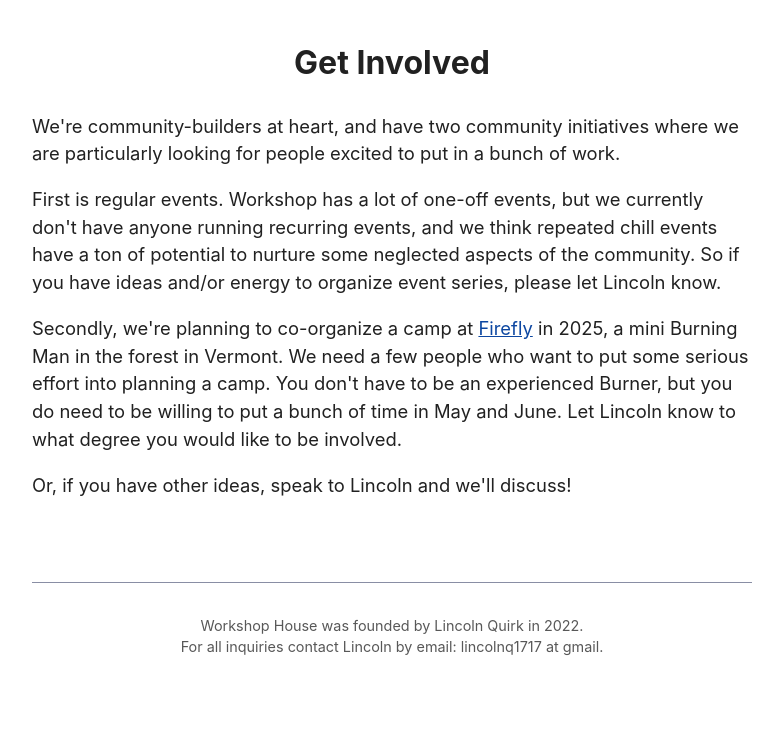
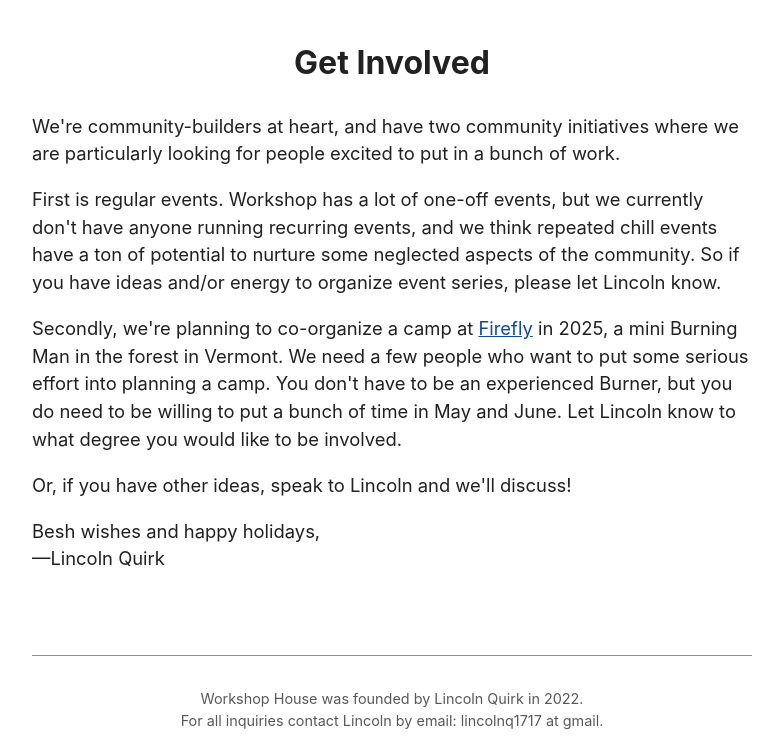
Before and after one commit to workshophousedc/workshophousedc.github.io, a plain HTML site: page newsletter/2024-12.html in a window 1280 px wide. Shown: the part 1265-2020 px from the top of the page, without its empty margins (248-1031 px from the left). Before the commit the page ends 1947 px from the top, so only its background shows below. Drawn offline with Linux system fonts and the light colour scheme.

Commit message:
sign newsletter

```diff
--- a/newsletter/2024-12.html
+++ b/newsletter/2024-12.html
@@ -120,6 +120,10 @@ you would like to be involved.
 
 <p>Or, if you have other ideas, speak to Lincoln and we'll discuss!</p>
 
+<p>Besh wishes and happy holidays,<br>
+&mdash;Lincoln Quirk
+</p>
+
 </main>
 
 <footer>
```
